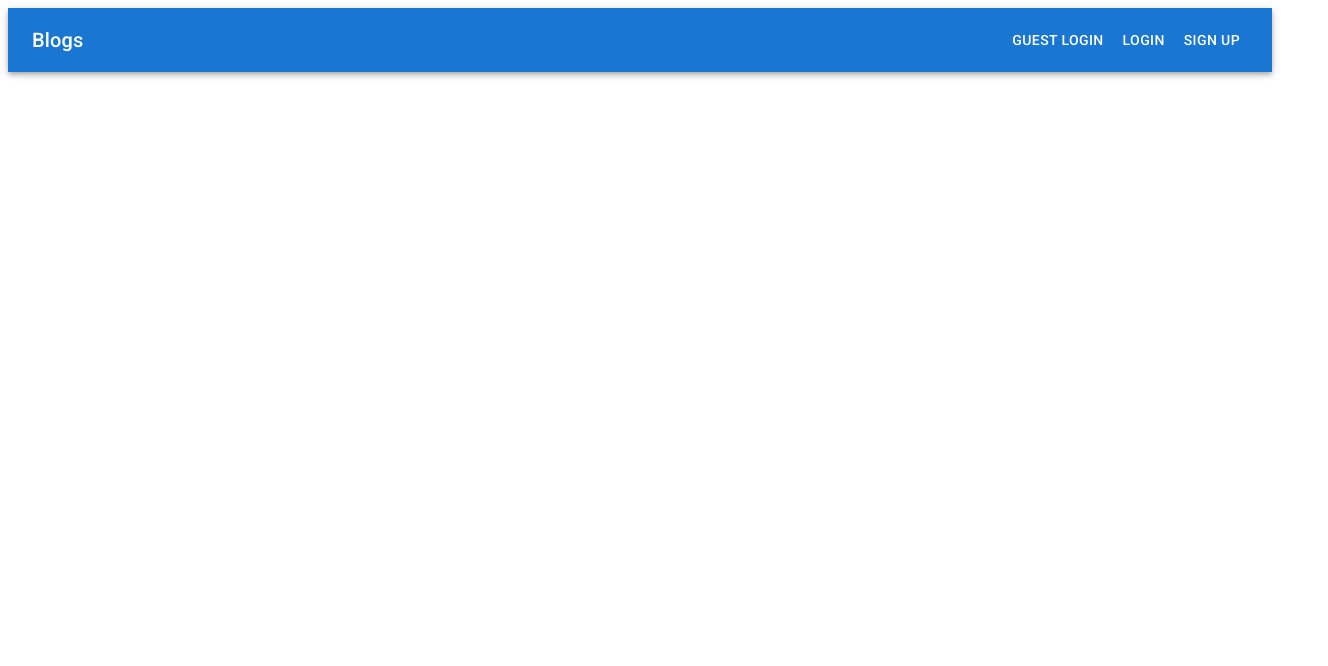
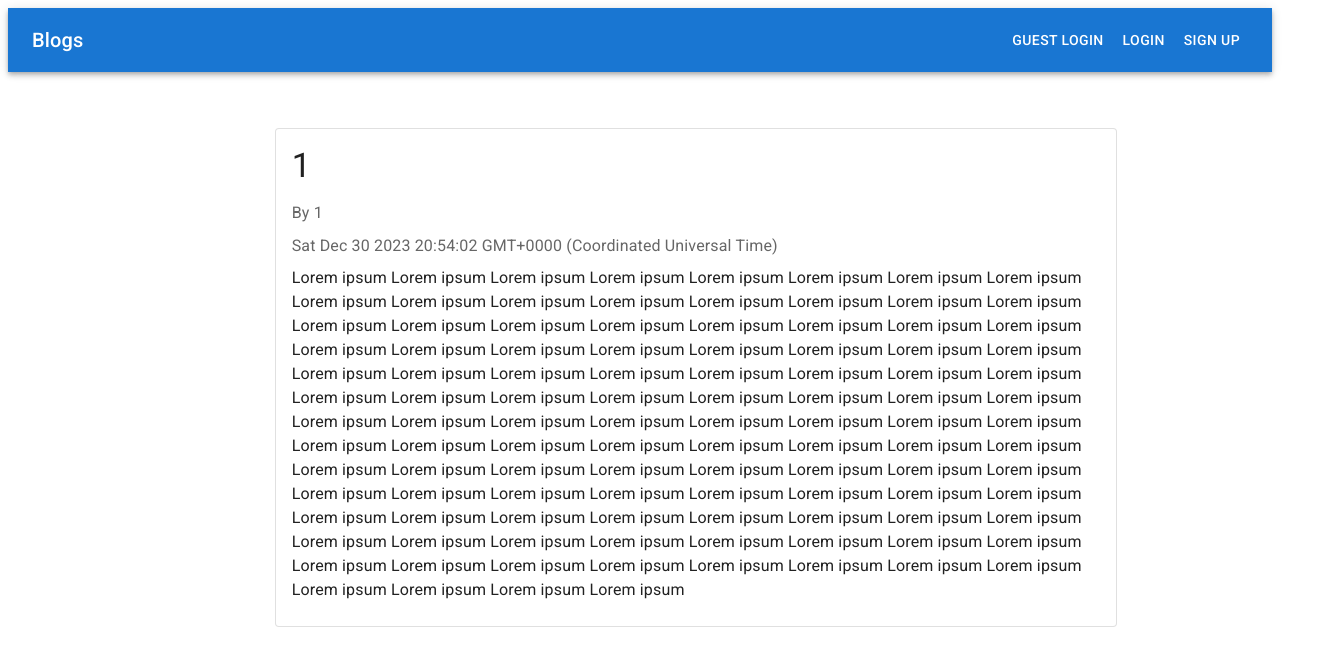
Before and after one commit to AmeerSyed7340/Blog, a React (Vite) app in the folder client/: page /blog/1/1/1 in a window 1280 px wide. Shown: the top 666 px of the page, 1328 px wide, since content can reach past the window. Built offline with nearby package versions, Linux system fonts and the light colour scheme.

Commit message:
Passed username and title and object_id in URL

```diff
--- a/client/src/App.jsx
+++ b/client/src/App.jsx
@@ -27,7 +27,7 @@ function App() {
           />
           <Routes>
             <Route path="/" element={<HomePage />} />
-            <Route path="/blog/:id" element={<ReadPage />} />
+            <Route path="/blog/:id/:username/:title" element={<ReadPage />} />
             <Route path="/write" element={
               authorize_flag ? <WritePage /> : <Navigate to="/" />
             } />
--- a/client/src/views/Homepage.jsx
+++ b/client/src/views/Homepage.jsx
@@ -42,13 +42,13 @@ export default function HomePage() {
         return <div>Error: {error}</div>;
     }
 
-    function handleClick(_id){
-        navigate(`/blog/${_id}`);
+    function handleClick(_id, username, title){
+        navigate(`/blog/${_id}/${username}/${title}`);
     }
     return (
         <div>
             {blogs.map(blog => (
-                <Card key={blog._id} sx={{ marginBottom: 2, cursor:'pointer' }} onClick={()=>handleClick(blog._id)}>
+                <Card key={blog._id} sx={{ marginBottom: 2, cursor:'pointer' }} onClick={()=>handleClick(blog._id, blog.username, blog.title)}>
                     <CardContent>
                         <Typography variant="h5" component="div">
                             {blog.title}
--- a/client/src/views/Readpage.jsx
+++ b/client/src/views/Readpage.jsx
@@ -3,14 +3,27 @@ import { useLocation } from "react-router-dom"
 import { Typography, Card, CardContent, Grid } from '@mui/material';
 
 export default function ReadPage() {
-    const [title, setTitle] = useState('Title');
-    const [username, setUsername] = useState('User-1');
-    const [content, setContent] = useState('Lorem ipsum Lorem ipsum Lorem ipsum Lorem ipsum Lorem ipsum Lorem ipsum Lorem ipsum Lorem ipsum Lorem ipsum Lorem ipsum Lorem ipsum Lorem ipsum Lorem ipsum Lorem ipsum Lorem ipsum Lorem ipsum Lorem ipsum Lorem ipsum Lorem ipsum Lorem ipsum Lorem ipsum Lorem ipsum Lorem ipsum Lorem ipsum Lorem ipsum Lorem ipsum Lorem ipsum Lorem ipsum Lorem ipsum Lorem ipsum Lorem ipsum Lorem ipsum Lorem ipsum Lorem ipsum Lorem ipsum Lorem ipsum Lorem ipsum Lorem ipsum Lorem ipsum Lorem ipsum Lorem ipsum Lorem ipsum Lorem ipsum Lorem ipsum Lorem ipsum Lorem ipsum Lorem ipsum Lorem ipsum Lorem ipsum Lorem ipsum Lorem ipsum Lorem ipsum Lorem ipsum Lorem ipsum Lorem ipsum Lorem ipsum Lorem ipsum Lorem ipsum Lorem ipsum Lorem ipsum Lorem ipsum Lorem ipsum Lorem ipsum Lorem ipsum Lorem ipsum Lorem ipsum Lorem ipsum Lorem ipsum Lorem ipsum Lorem ipsum Lorem ipsum Lorem ipsum Lorem ipsum Lorem ipsum Lorem ipsum Lorem ipsum Lorem ipsum Lorem ipsum Lorem ipsum Lorem ipsum Lorem ipsum Lorem ipsum Lorem ipsum Lorem ipsum Lorem ipsum Lorem ipsum Lorem ipsum Lorem ipsum Lorem ipsum Lorem ipsum Lorem ipsum Lorem ipsum Lorem ipsum Lorem ipsum Lorem ipsum Lorem ipsum Lorem ipsum Lorem ipsum Lorem ipsum Lorem ipsum Lorem ipsum Lorem ipsum Lorem ipsum Lorem ipsum Lorem ipsum Lorem ipsum Lorem ipsum Lorem ipsum');
-    const[date, setDate] = useState(new Date());
     const location = useLocation();
     const pathSegments = location.pathname.split('/');
     const secondSegment = pathSegments[2] || 'Default Value';
+    const urlThirdSegment = pathSegments[3] || 'Default Value';
+    const urlFourthSegment = pathSegments[4] || 'Default Value';
+    //decode any url componenet with spaces
+    const thirdSegment = decodeURIComponent(urlThirdSegment);
+    const fourthSegment = decodeURIComponent(urlFourthSegment);
+
+    const [title, setTitle] = useState(fourthSegment.toString());
+    const [username, setUsername] = useState(thirdSegment.toString());
+    const [content, setContent] = useState('Lorem ipsum Lorem ipsum Lorem ipsum Lorem ipsum Lorem ipsum Lorem ipsum Lorem ipsum Lorem ipsum Lorem ipsum Lorem ipsum Lorem ipsum Lorem ipsum Lorem ipsum Lorem ipsum Lorem ipsum Lorem ipsum Lorem ipsum Lorem ipsum Lorem ipsum Lorem ipsum Lorem ipsum Lorem ipsum Lorem ipsum Lorem ipsum Lorem ipsum Lorem ipsum Lorem ipsum Lorem ipsum Lorem ipsum Lorem ipsum Lorem ipsum Lorem ipsum Lorem ipsum Lorem ipsum Lorem ipsum Lorem ipsum Lorem ipsum Lorem ipsum Lorem ipsum Lorem ipsum Lorem ipsum Lorem ipsum Lorem ipsum Lorem ipsum Lorem ipsum Lorem ipsum Lorem ipsum Lorem ipsum Lorem ipsum Lorem ipsum Lorem ipsum Lorem ipsum Lorem ipsum Lorem ipsum Lorem ipsum Lorem ipsum Lorem ipsum Lorem ipsum Lorem ipsum Lorem ipsum Lorem ipsum Lorem ipsum Lorem ipsum Lorem ipsum Lorem ipsum Lorem ipsum Lorem ipsum Lorem ipsum Lorem ipsum Lorem ipsum Lorem ipsum Lorem ipsum Lorem ipsum Lorem ipsum Lorem ipsum Lorem ipsum Lorem ipsum Lorem ipsum Lorem ipsum Lorem ipsum Lorem ipsum Lorem ipsum Lorem ipsum Lorem ipsum Lorem ipsum Lorem ipsum Lorem ipsum Lorem ipsum Lorem ipsum Lorem ipsum Lorem ipsum Lorem ipsum Lorem ipsum Lorem ipsum Lorem ipsum Lorem ipsum Lorem ipsum Lorem ipsum Lorem ipsum Lorem ipsum Lorem ipsum Lorem ipsum Lorem ipsum Lorem ipsum Lorem ipsum Lorem ipsum Lorem ipsum Lorem ipsum');
+    const[date, setDate] = useState(new Date());
+
     console.log(secondSegment);
+    console.log(thirdSegment);
+    console.log(fourthSegment);
+
+    useEffect(()=>{
+
+    });
 
     return (
         <Grid container style={{ minHeight: '100vh' }} justifyContent="center" margin={7}>
```
